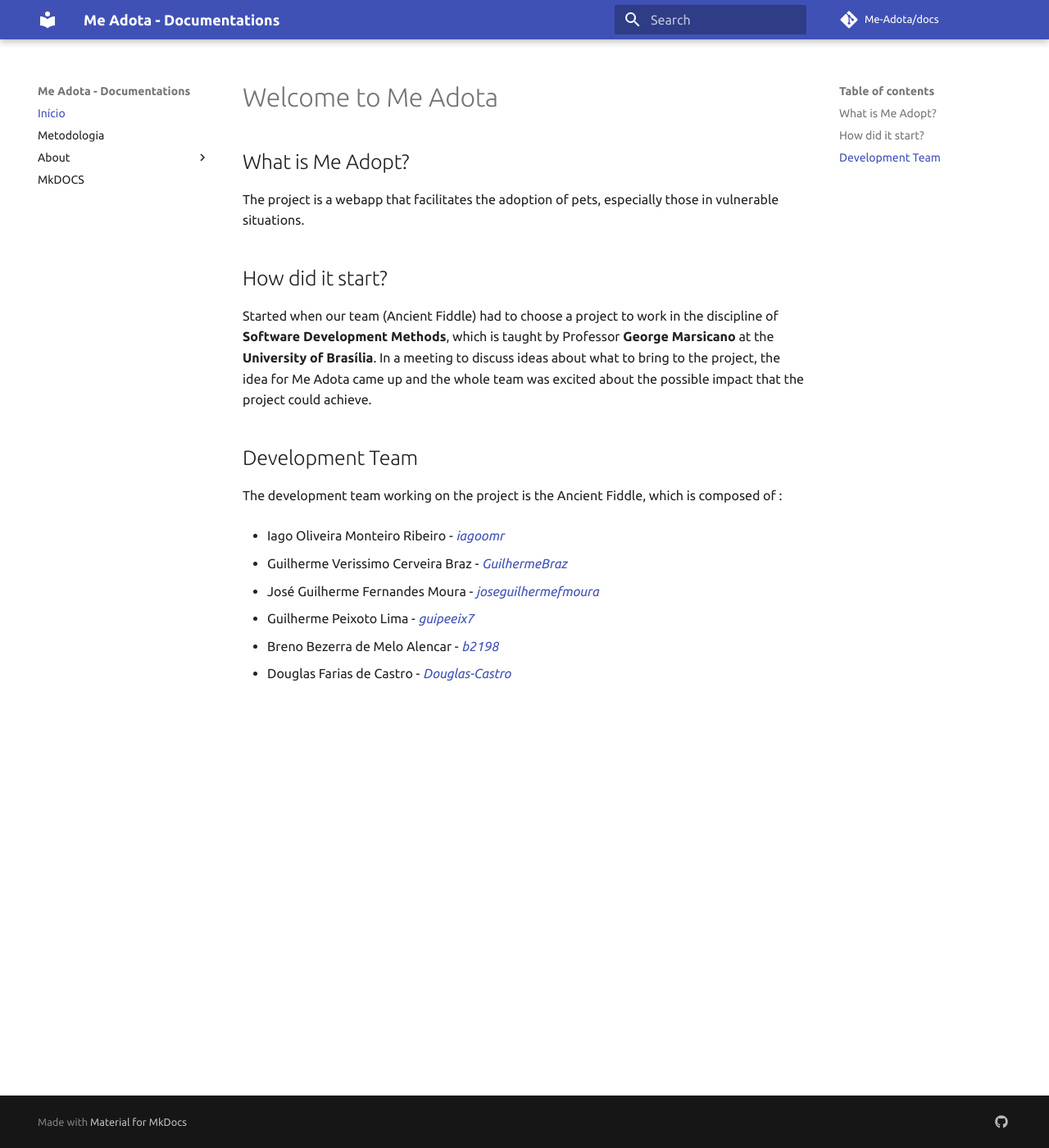
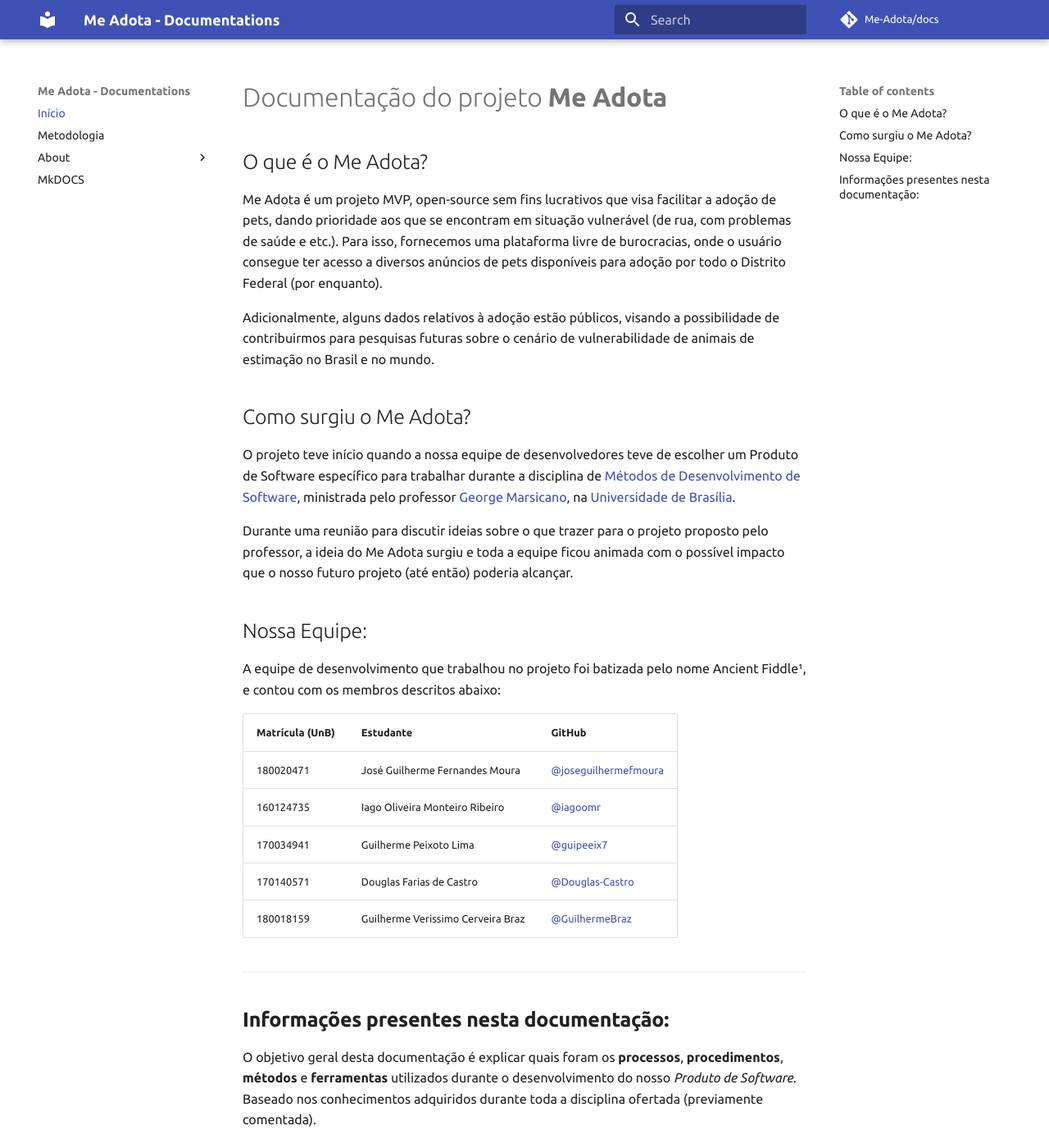
Before and after one commit to Me-Adota/docs, an MkDocs documentation site: the page built from docs/index.md, in a window 1280 px wide and 1400 px high. Shown: the whole window at 82% size. Built offline with MkDocs 1.6.1 and Material for MkDocs 9.7.7, drawn with Linux system fonts in a browser that asks for light colours; comment, search, counter and statistics services are not loaded; some of the changed text lies outside the part shown.

Commit message:
:bulb: Update index

```diff
--- a/docs/index.md
+++ b/docs/index.md
@@ -1,25 +1,66 @@
-# Welcome to Me Adota
+# Documentação do projeto **Me Adota**
 
-## What is Me Adopt?
+## O que é o Me Adota?
 
-The project is a webapp that facilitates the adoption of pets, especially those in vulnerable situations.
+Me Adota é um projeto MVP, open-source sem fins lucrativos que visa facilitar a adoção de pets, dando prioridade aos que se encontram em situação vulnerável (de rua, com problemas de saúde e etc.). Para isso, fornecemos uma plataforma livre de burocracias, onde o usuário consegue ter acesso a diversos anúncios de pets disponíveis para adoção por todo o Distrito Federal (por enquanto).
 
-## How did it start?
+Adicionalmente, alguns dados relativos à adoção estão públicos, visando a possibilidade de contribuirmos para pesquisas futuras sobre o cenário de vulnerabilidade de animais de estimação no Brasil e no mundo.
 
-Started when our team (Ancient Fiddle) had to choose a project to work in the discipline of **Software Development Methods**, which is taught by Professor **George Marsicano** at the **University of Brasília**. In a meeting to discuss ideas about what to bring to the project, the idea for Me Adota came up and the whole team was excited about the possible impact that the project could achieve.
+## Como surgiu o Me Adota?
 
-## Development Team
+O projeto teve início quando a nossa equipe de desenvolvedores teve de escolher um Produto de Software específico para trabalhar durante a disciplina de <a href="https://matriculaweb.unb.br/graduacao/disciplina.aspx?cod=193640" target="_blank">Métodos de Desenvolvimento de Software</a>, ministrada pelo professor <a href="http://www.pesquisar.unb.br/professores/view/4379" target="_blank">George Marsicano</a>, na <a href="https://www.unb.br/" target="_blank">Universidade de Brasília</a>.
 
-The development team working on the project is the Ancient Fiddle, which is composed of :
 
-- Iago Oliveira Monteiro Ribeiro - <em><a href="https://github.com/iagoomr" target="_blank">iagoomr</a></em>
+Durante uma reunião para discutir ideias sobre o que trazer para o projeto proposto pelo professor, a ideia do Me Adota surgiu e toda a equipe ficou animada com o possível impacto que o nosso futuro projeto (até então) poderia alcançar.
 
-- Guilherme Verissimo Cerveira Braz - <em><a href="https://github.com/GuilhermeBraz" target="_blank">GuilhermeBraz</a></em>
+## Nossa Equipe:
 
-- José Guilherme Fernandes Moura - <em><a href="https://github.com/joseguilhermefmoura" target="_blank">joseguilhermefmoura</a></em>
+A equipe de desenvolvimento que trabalhou no projeto foi batizada pelo nome Ancient Fiddle¹, e contou com os membros descritos abaixo:
 
-- Guilherme Peixoto Lima - <em><a href="https://github.com/guipeeix7" target="_blank">guipeeix7</a></em>
 
-- Breno Bezerra de Melo Alencar - <em><a href="https://github.com/b2198" target="_blank">b2198</a></em>
+<table>
+    <thead>
+        <th>Matrícula (UnB)</th>
+        <th>Estudante</th>
+        <th>GitHub</th>
+    </tbody>
+        <tr>
+            <td>180020471</td>
+            <td>José Guilherme Fernandes Moura</td>
+            <td><a href="https://github.com/joseguilhermefmoura" target="_blank">@joseguilhermefmoura</a></td>
+        </tr>
+        <tr>
+            <td>160124735</td>
+            <td>Iago Oliveira Monteiro Ribeiro</td>
+            <td><a href="https://github.com/iagoomr" target="_blank">@iagoomr</a></td>
+        </tr>
+        <tr>
+            <td>170034941</td>
+            <td>Guilherme Peixoto Lima</td>
+            <td><a href="https://github.com/guipeeix7" target="_blank">@guipeeix7</a></td>
+        </tr>
+        <tr>
+            <td>170140571</td>
+            <td>Douglas Farias de Castro</td>
+            <td><a href="https://github.com/Douglas-Castro" target="_blank">@Douglas-Castro</a></td>
+        </tr>
+        <tr>
+            <td>180018159</td>
+            <td>Guilherme Verissimo Cerveira Braz</td>
+            <td><a href="https://github.com/GuilhermeBraz" target="_blank">@GuilhermeBraz</a></td>
+        </tr>
+</table>
 
-- Douglas Farias de Castro - <em><a href="https://github.com/Douglas-Castro" target="_blank">Douglas-Castro</a></em>
+<hr></hr>
+
+## **Informações presentes nesta documentação:**
+
+O objetivo geral desta documentação é explicar quais foram os **processos**, **procedimentos**, **métodos** e **ferramentas** utilizados durante o desenvolvimento do nosso *Produto de Software*. Baseado nos conhecimentos adquiridos durante toda a disciplina ofertada (previamente comentada).
+
+<hr></hr>
+
+# NOTAS DE RODAPÉ:
+
+<div style="text-align: justify;">
+<small> 1 - Curiosidade: o nome Ancient Fiddle foi escolhido a partir do nome do personagem Fiddlesticks, no jogo League of Legends. Quando algum personagem é re-criado no jogo, vários jogadores que jogam com o mesmo personagem há anos perdem parte de sua história e ganham um novo sentimento de nostalgia e saudade. Aconteceu com a equipe: dois dos membros jogavam o jogo já havia quase 10 anos e o personagem sempre havia sido o mesmo, mas foi um dos re-criados. É uma homenagem, portanto.</small>
+</div>
```
